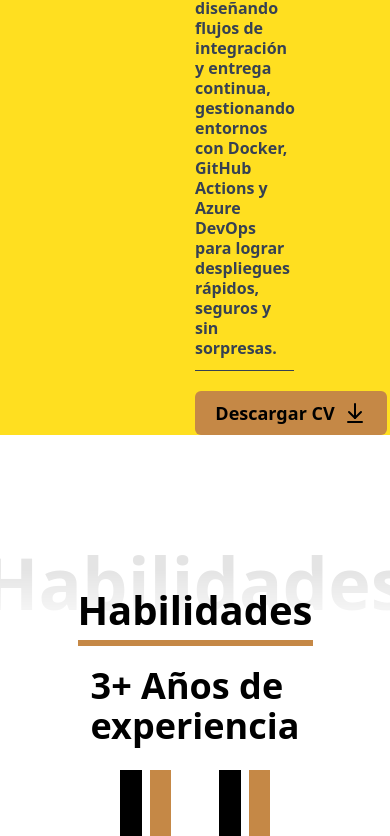
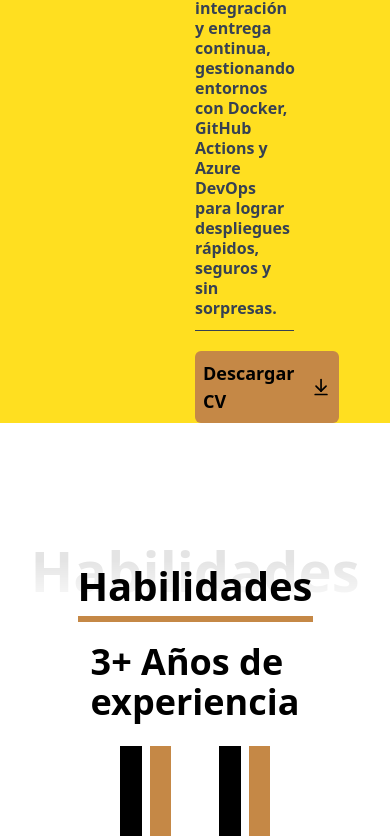
Before and after one commit to jleonardod/portafolio, an Astro site: page / in a window 390 px wide. Shown: the part 1882-2718 px from the top of the page. Built offline with nearby package versions, Linux system fonts and the light colour scheme; Astro itself is replaced by a stand-in of ours.

Commit message:
Correcciones de espacio

```diff
--- a/src/components/Welcome.astro
+++ b/src/components/Welcome.astro
@@ -54,17 +54,17 @@ import { FaPython, FaReact, FaPhp, FaJava, FaAws, FaDocker, FaNodeJs } from "rea
 					</div>
 					<div class="flex flex-col justify-center items-left gap-y-3">
 						<h2 class="text-[#C58846] font-bold text-4xl">Leonardo Diaz</h2>
-						<h3 class="font-bold text-black text-3xl">Desarrollador FullStack e Ingeniero DevOps</h3>
+						<h3 class="font-bold text-black text-xl md:text-3xl">Desarrollador FullStack e Ingeniero DevOps</h3>
 						<p class="font-semibold leading-5 text-gray-700">Disfruto convertir ideas en aplicaciones funcionales, eficientes y pensadas para crecer. Me apasiona escribir código que no solo resuelva problemas, sino que lo haga de forma limpia y mantenible. Además del desarrollo, trabajo activamente en procesos DevOps: tengo experiencia diseñando flujos de integración y entrega continua, gestionando entornos con Docker, GitHub Actions y Azure DevOps para lograr despliegues rápidos, seguros y sin sorpresas.</p>
 						<span class="border-b-1 border-gray-700" />
-							<a href="" class="mt-2 flex gap-x-2 font-semibold text-lg py-2 bg-[#C58846] w-48 px-2 items-center justify-center rounded-md hover:bg-black hover:text-white transition-all">Descargar CV <ArrowDownToLine /></a>
+							<a href="" class="mt-2 flex gap-x-2 font-semibold text-lg py-2 bg-[#C58846] w-36 px-2 items-center justify-center rounded-md hover:bg-black hover:text-white transition-all">Descargar CV <ArrowDownToLine /></a>
 					</div>
 				</div>
 			</div>
 		</section>
 		<section class="relative w-full min-h-[100vh] margin-x-auto px-[6rem] py-[0rem] flex flex-column ">
 			<div class="flex justify-center flex-col items-center w-full">
-				<h1 class="text-[4.5em] font-bold mt-2 titulo-section">Habilidades</h1>
+				<h1 class="text-[3.5em] md:text-[4.5em] font-bold mt-2 titulo-section">Habilidades</h1>
 				<h2 class="text-[2.5em] font-bold -mt-14 border-b-6 border-[#C58846]">Habilidades</h2>
 				<h4 class="mt-5 font-bold text-4xl">3+ Años de experiencia</h4>
 				<div class="grid grid-cols-2 w-full mt-6">
```
